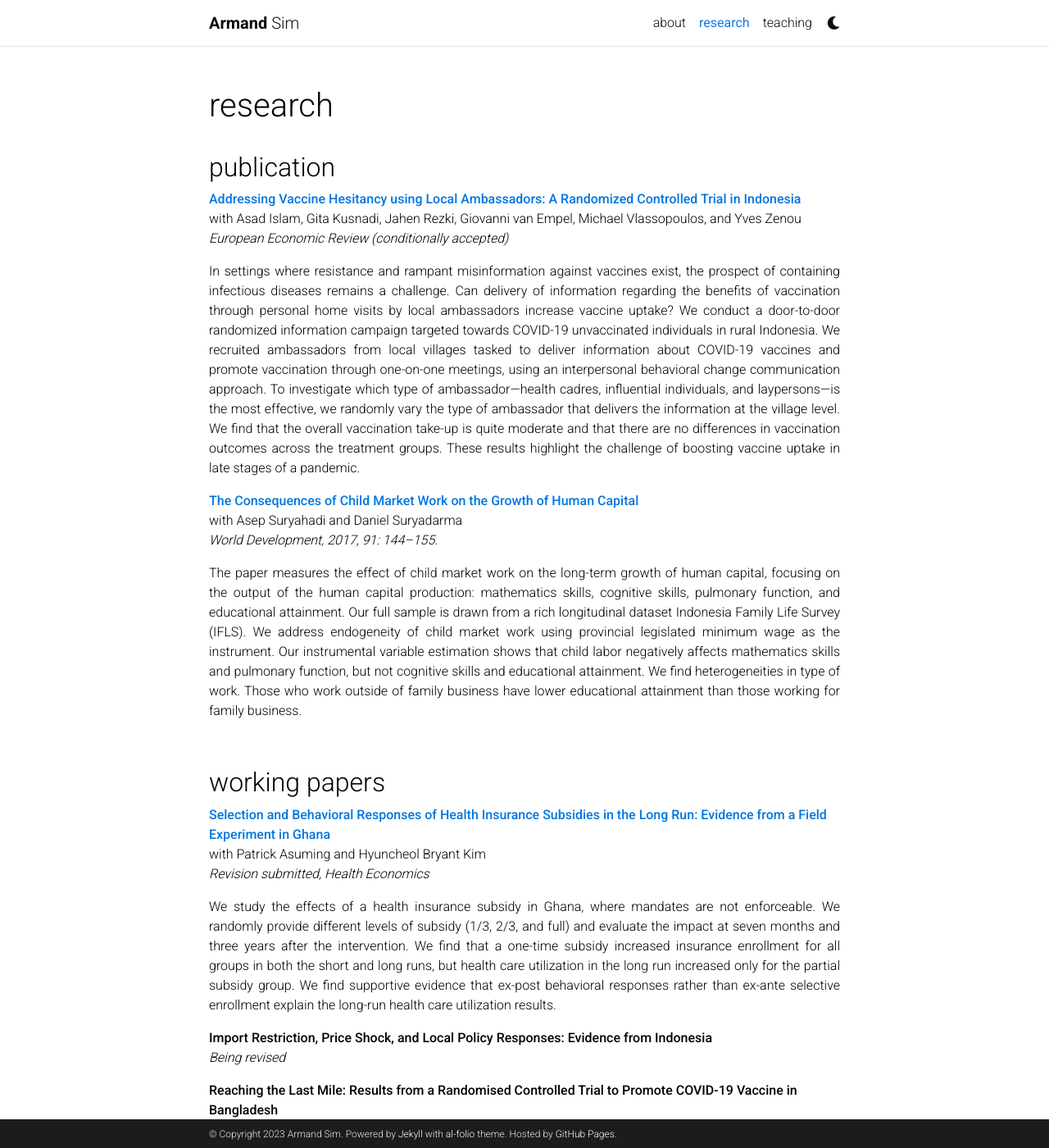
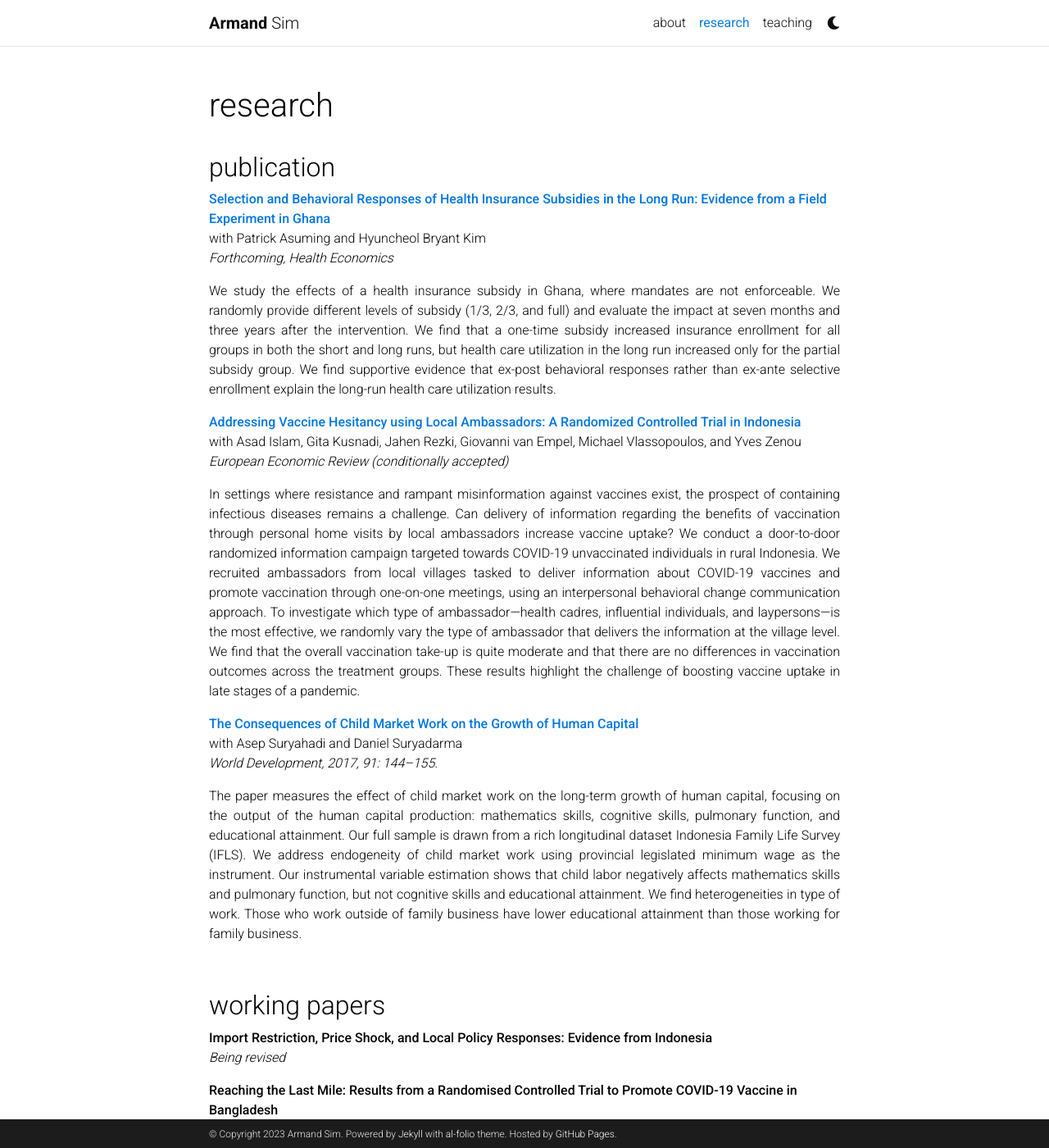
Before and after one commit to armandsim/armandsim.github.io, a Jekyll site: the page built from _pages/research.md, in a window 1280 px wide and 1400 px high. Shown: the whole window at 82% size. Built offline with Jekyll 4.4.1, drawn with Linux system fonts in a browser that asks for light colours; comment, search, counter and statistics services are not loaded; a style sheet for code colours, icons or effects is not loaded; part of the change alters nothing that is shown.

Commit message:
Update research.md

```diff
--- a/_pages/research.md
+++ b/_pages/research.md
@@ -8,6 +8,13 @@ nav_order: 2
 ---
 
 ## publication
+
+**[Selection and Behavioral Responses of Health Insurance Subsidies in the Long Run: Evidence from a Field Experiment in Ghana](/docs/AKS_Ghana_Aug23.pdf)** <br>
+with Patrick Asuming and Hyuncheol Bryant Kim <br>
+*Forthcoming, Health Economics* <br>
+
+We study the effects of a health insurance subsidy in Ghana, where mandates are not enforceable. We randomly provide different levels of subsidy (1/3, 2/3, and full) and evaluate the impact at seven months and three years after the intervention. We find that a one-time subsidy increased insurance enrollment for all groups in both the short and long runs, but health care utilization in the long run increased only for the partial subsidy group. We find supportive evidence that ex-post behavioral responses rather than ex-ante selective enrollment explain the long-run health care utilization results.
+{: style="text-align: justify"}
 
 **[Addressing Vaccine Hesitancy using Local Ambassadors: A Randomized Controlled Trial in Indonesia](/docs/IZA_DP_Vax.pdf)** <br>
 with Asad Islam, Gita Kusnadi, Jahen Rezki, Giovanni van Empel, Michael Vlassopoulos, and Yves Zenou <br>
@@ -26,13 +33,6 @@ with Asep Suryahadi and Daniel Suryadarma <br>
 <br>
 
 ## working papers
-
-**[Selection and Behavioral Responses of Health Insurance Subsidies in the Long Run: Evidence from a Field Experiment in Ghana](/docs/AKS_Ghana_Aug23.pdf)** <br>
-with Patrick Asuming and Hyuncheol Bryant Kim <br>
-*Revision submitted, Health Economics* <br>
-
- We study the effects of a health insurance subsidy in Ghana, where mandates are not enforceable. We randomly provide different levels of subsidy (1/3, 2/3, and full) and evaluate the impact at seven months and three years after the intervention. We find that a one-time subsidy increased insurance enrollment for all groups in both the short and long runs, but health care utilization in the long run increased only for the partial subsidy group. We find supportive evidence that ex-post behavioral responses rather than ex-ante selective enrollment explain the long-run health care utilization results.
- {: style="text-align: justify"}
 
 **Import Restriction, Price Shock, and Local Policy Responses: Evidence from Indonesia** <br>
     *Being revised* <br>
```
